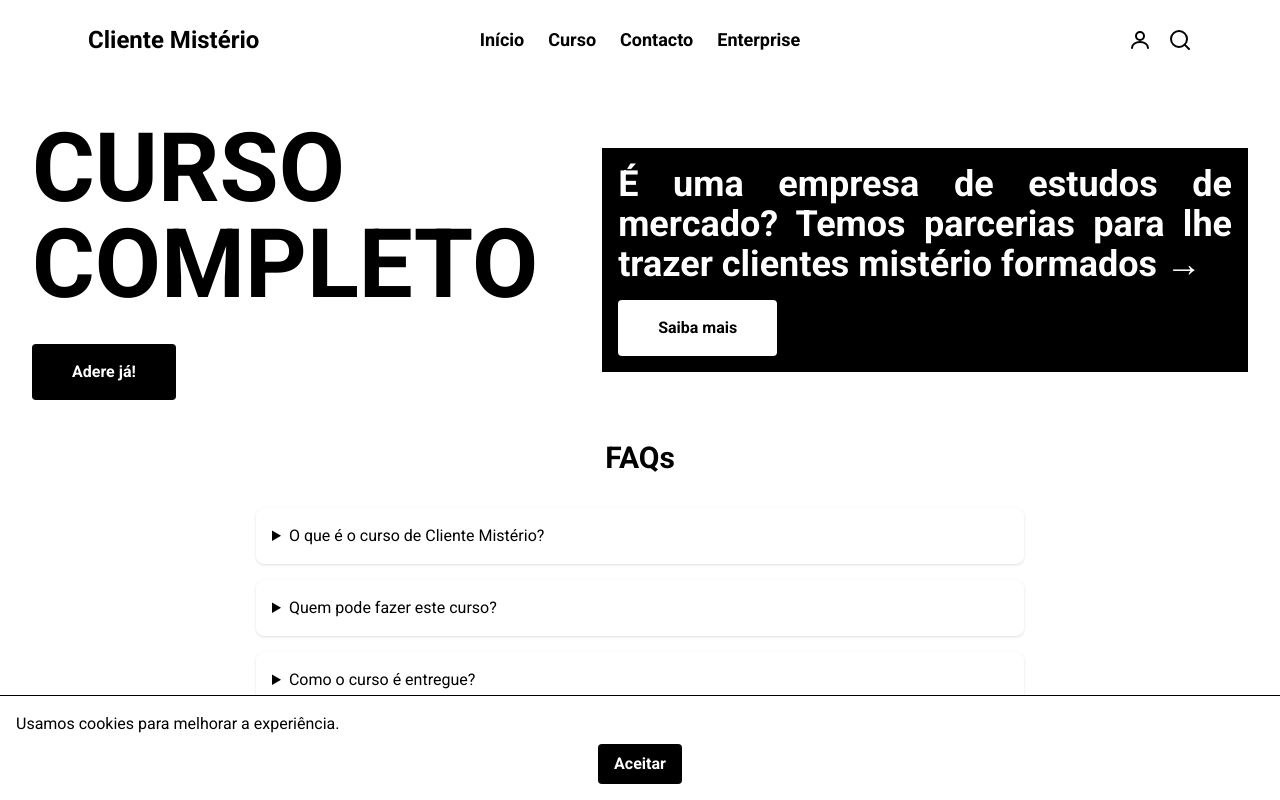
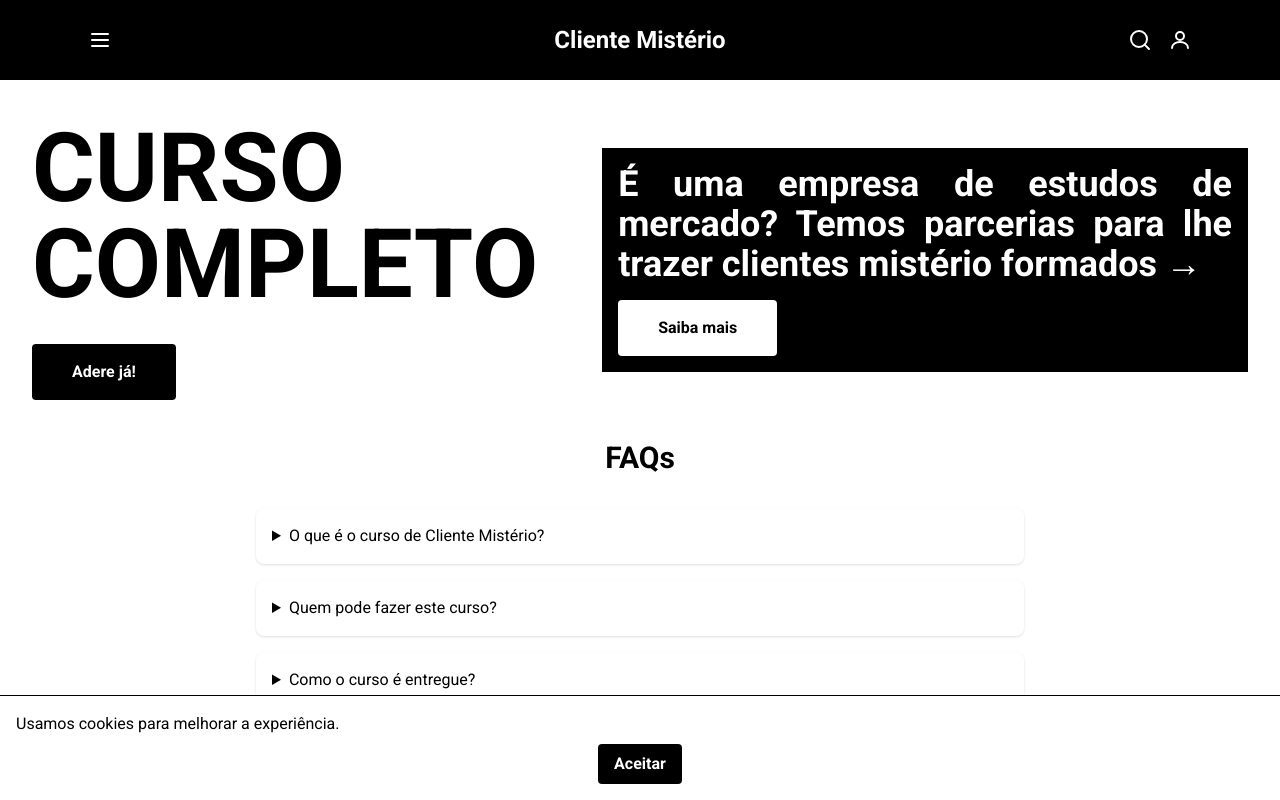
Before and after one commit to msantos51/clientemisterio, a Next.js app in the folder frontend/: page / in a window 1280 px wide. Shown: the top 800 px of the page. Built offline with nearby package versions, Linux system fonts and the light colour scheme.

Commit message:
Estiliza cabeçalho com fundo preto e reorganiza elementos

```diff
--- a/frontend/components/Header.tsx
+++ b/frontend/components/Header.tsx
@@ -10,27 +10,6 @@ const mainLinks = [
 
 // Lista de ligações com ícones para ações rápidas
 const iconLinks = [
-  {
-    href: '/entrar',
-    label: 'Fazer login',
-    icon: (
-      <svg
-        xmlns="http://www.w3.org/2000/svg"
-        fill="none"
-        viewBox="0 0 24 24"
-        stroke="currentColor"
-        strokeWidth="2"
-        className="h-6 w-6"
-      >
-        <circle cx="12" cy="8" r="4" />
-        <path
-          strokeLinecap="round"
-          strokeLinejoin="round"
-          d="M4 20c0-4 4-6 8-6s8 2 8 6"
-        />
-      </svg>
-    ),
-  },
   {
     href: '#',
     label: 'Pesquisar',
@@ -55,56 +34,40 @@ const iconLinks = [
       </svg>
     ),
   },
+  {
+    href: '/entrar',
+    label: 'Fazer login',
+    icon: (
+      <svg
+        xmlns="http://www.w3.org/2000/svg"
+        fill="none"
+        viewBox="0 0 24 24"
+        stroke="currentColor"
+        strokeWidth="2"
+        className="h-6 w-6"
+      >
+        <circle cx="12" cy="8" r="4" />
+        <path
+          strokeLinecap="round"
+          strokeLinejoin="round"
+          d="M4 20c0-4 4-6 8-6s8 2 8 6"
+        />
+      </svg>
+    ),
+  },
 ]
 
-// Logótipo reutilizável
-const logo = (
-  <Link href="/" aria-label="Página inicial">
-    <span className="text-2xl font-bold">Cliente Mistério</span>
-  </Link>
-)
-
-// Cabeçalho com navegação principal
+// Cabeçalho principal do site
 export function Header() {
   return (
-    // Cabeçalho aderente ao topo com fundo branco
-    <header className="sticky top-0 z-50 bg-white">
-      {/* Contêiner centralizado para o conteúdo do cabeçalho */}
-      <div className="mx-auto max-w-6xl p-4 text-lg font-bold text-black md:p-6">
-        {/* Navegação completa para ecrãs médios ou maiores */}
-        <nav className="hidden items-center justify-between md:flex">
-          {/* Logótipo no canto superior esquerdo */}
-          <div className="flex flex-1 justify-start">{logo}</div>
-          {/* Menu central */}
-          <div className="flex flex-1 justify-center space-x-6">
-            {mainLinks.map((link) => (
-              <Link key={link.href} href={link.href}>
-                {link.label}
-              </Link>
-            ))}
-          </div>
-          {/* Ícones à direita */}
-          <div className="flex flex-1 items-center justify-end space-x-4">
-            {iconLinks.map((link) => (
-              <Link
-                key={link.href}
-                href={link.href}
-                aria-label={link.label}
-                className="inline-flex"
-              >
-                {link.icon}
-              </Link>
-            ))}
-          </div>
-        </nav>
-
-
-        {/* Navegação mobile com menu expansível */}
-        <details className="md:hidden">
-          {/* Linha superior com logótipo e botão hambúrguer */}
-          <summary className="flex cursor-pointer items-center justify-between list-none marker:content-none">
-            {logo}
-
+    // Cabeçalho aderente ao topo com fundo preto e texto branco
+    <header className="sticky top-0 z-50 bg-black text-white">
+      {/* Contêiner com três colunas para alinhar os elementos */}
+      <div className="mx-auto grid max-w-6xl grid-cols-3 items-center p-4 md:p-6">
+        {/* Menu hambúrguer no lado esquerdo */}
+        <details className="relative">
+          {/* Ícone do menu que abre as ligações principais */}
+          <summary className="flex cursor-pointer items-center justify-start list-none marker:content-none">
             <svg
               xmlns="http://www.w3.org/2000/svg"
               fill="none"
@@ -120,16 +83,25 @@ export function Header() {
               />
             </svg>
           </summary>
-
-          {/* Lista de ligações apresentada quando o menu está aberto */}
-          <div className="mt-4 flex flex-col items-center space-y-4">
-
+          {/* Lista de ligações exibida ao abrir o menu */}
+          <nav className="absolute left-0 mt-2 flex flex-col space-y-2 bg-black p-4 shadow">
             {mainLinks.map((link) => (
-              <Link key={link.href} href={link.href}>
+              <Link key={link.href} href={link.href} className="hover:underline">
                 {link.label}
               </Link>
             ))}
-            <div className="flex space-x-4">
+          </nav>
+        </details>
+
+        {/* Logótipo central com ligação para a página inicial */}
+        <div className="text-center">
+          <Link href="/" className="text-2xl font-bold" aria-label="Página inicial">
+            Cliente Mistério
+          </Link>
+        </div>
+
+        {/* Ícones de pesquisa e perfil no lado direito */}
+        <div className="flex items-center justify-end space-x-4">
           {iconLinks.map((link) => (
             <Link
               key={link.href}
@@ -142,8 +114,6 @@ export function Header() {
           ))}
         </div>
       </div>
-        </details>
-      </div>
     </header>
   )
 }
```
Lines whose indentation alone changed are shown as unchanged.
